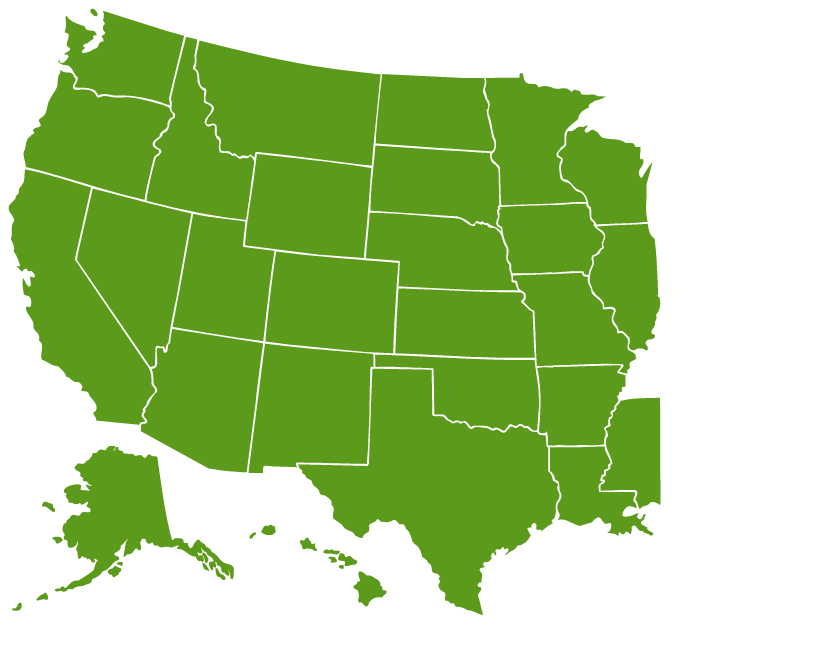
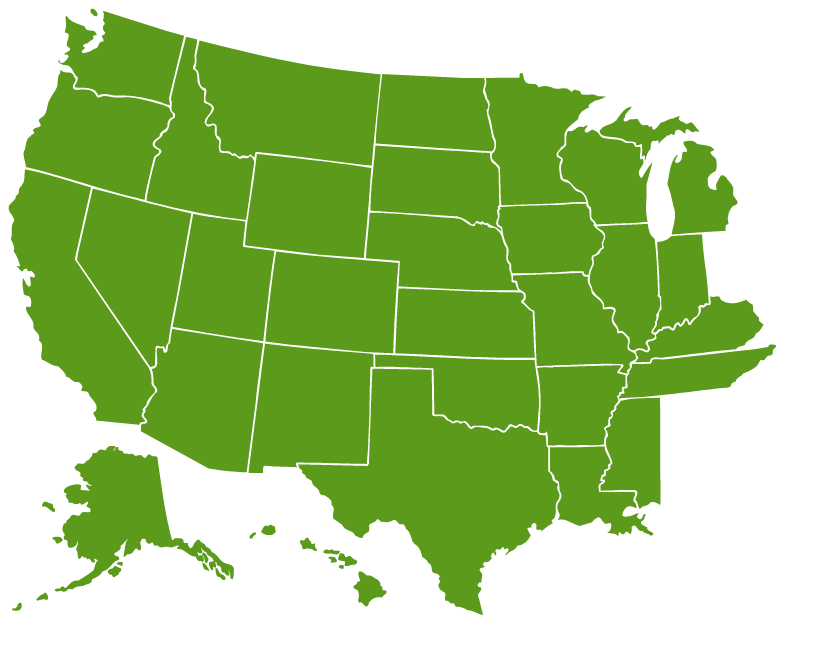
Before and after one commit to nciccarino/dash_map, a plain HTML site: page index.html in a window 1280 px wide. Shown: the whole page, without its empty margins (0-831 px from the left). Drawn offline with Linux system fonts and the light colour scheme.

Commit message:
wi mi in ky ty

```diff
--- a/index.html
+++ b/index.html
@@ -39,6 +39,10 @@
         <img id="MS" class="state" src="green/MS-Mississippi.png" alt="Mississippi" />
         <img id="IL" class="state" src="green/IL-Illinois.png" alt="Illinois" />
         <img id="WI" class="state" src="green/WI-Wisconsin.png" alt="Wisconsin" />
+        <img id="MI" class="state" src="green/MI-Michigan.png" alt="Michigan" />
+        <img id="IN" class="state" src="green/IN-Indiana.png" alt="Indiana" />
+        <img id="KY" class="state" src="green/KY-Kentucky.png" alt="Kentucky" />
+        <img id="TN" class="state" src="green/TN-Tennessee.png" alt="Tennessee" />
 
     </div>
 
--- a/style.css
+++ b/style.css
@@ -181,3 +181,27 @@
 	top: 117px;
 	left: 550px;
 }
+
+#MI {
+	position: absolute;
+	top: 98px;
+	left: 591px;
+}
+
+#IN {
+	position: absolute;
+	top: 226px;
+	left: 645px;
+}
+
+#KY {
+	position: absolute;
+	top: 288px;
+	left: 627px;
+}
+
+#TN {
+	position: absolute;
+	top: 336px;
+	left: 611px;
+}
```
